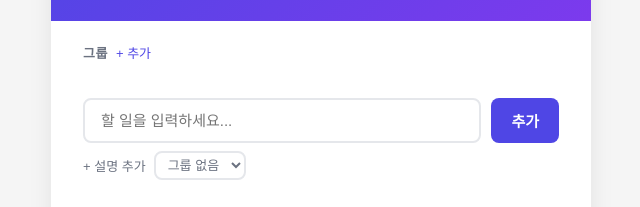
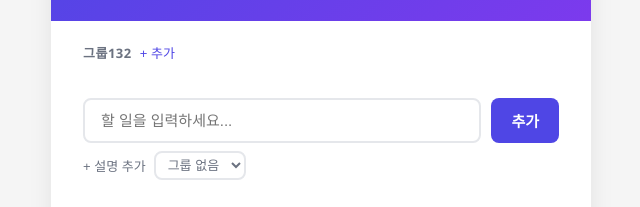
Before and after one commit to EDEN1109/todo-list, a plain HTML site: page index.html in a window 1280 px wide. Shown: the part 149-356 px from the top of the page, 319-959 px from the left. Drawn offline with Linux system fonts and the light colour scheme.

Commit message:
텍스트 수정

```diff
--- a/index.html
+++ b/index.html
@@ -15,7 +15,7 @@
 
     <section class="group-mgmt-section" id="group-mgmt-section">
       <div class="group-mgmt-header">
-        <span class="group-mgmt-title">그룹</span>
+        <span class="group-mgmt-title">그룹132</span>
         <button class="group-add-toggle-btn" id="group-add-toggle-btn">+ 추가</button>
       </div>
       <div class="group-add-form hidden" id="group-add-form">
```
